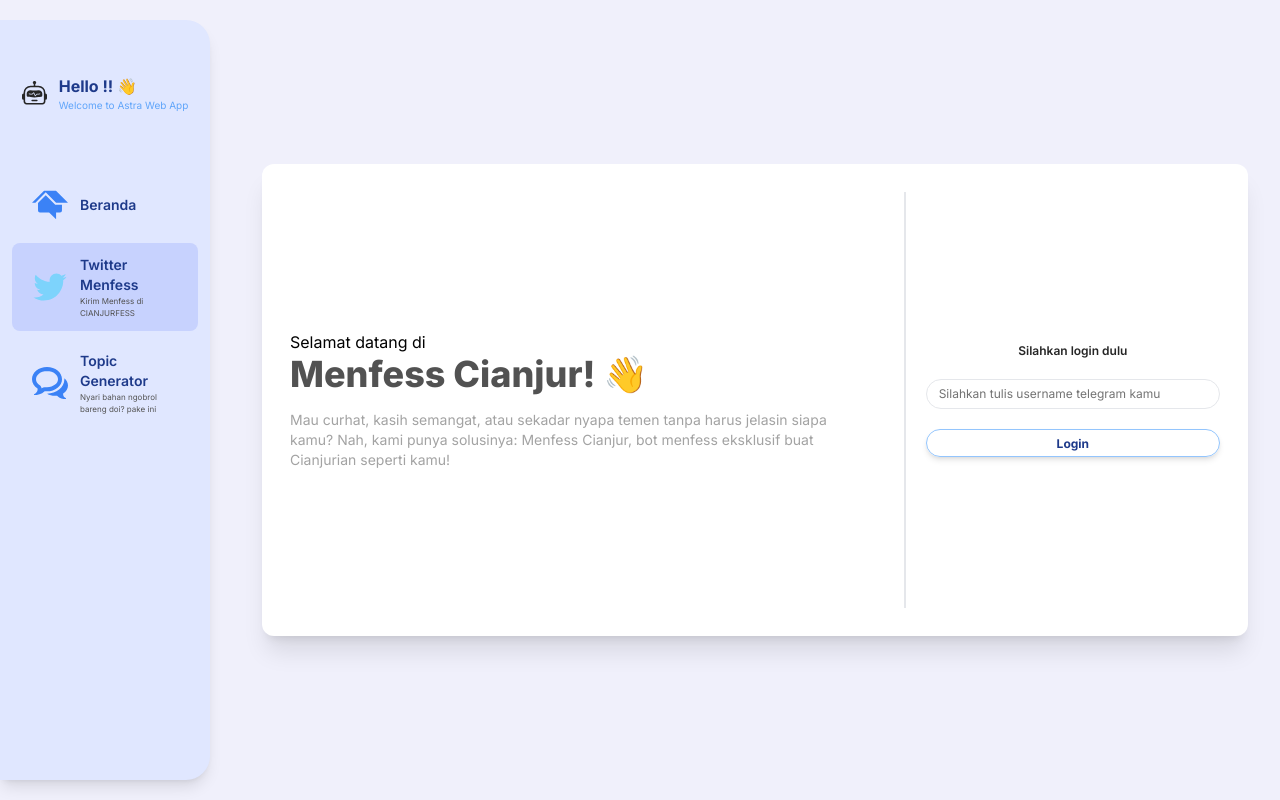
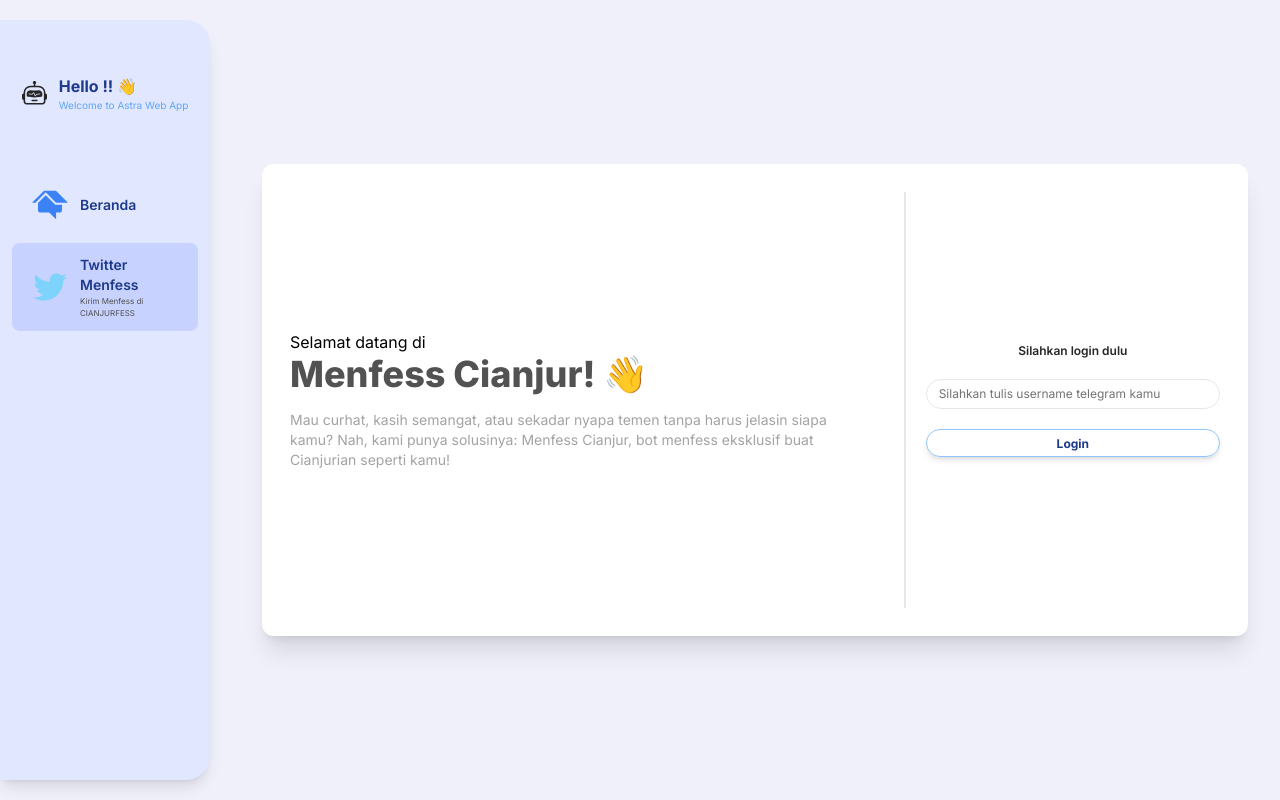
Before and after one commit to ihda06/astra-webapp, a Next.js app: page /twitter-menfess in a window 1280 px wide. Built offline with nearby package versions, Linux system fonts and the light colour scheme; no server answers.

Commit message:
disable topic generator feature

```diff
--- a/src/commons/constants/menu.tsx
+++ b/src/commons/constants/menu.tsx
@@ -15,10 +15,10 @@ export const menuList = [
     desc: "Kirim Menfess di CIANJURFESS",
     path: "/twitter-menfess"
   },
-  {
-    icon: <ImBubbles4 className=" text-blue-500" />,
-    title: "Topic Generator",
-    desc: "Nyari bahan ngobrol bareng doi? pake ini",
-    path: "/topic-generator"
-  },
+  // {
+  //   icon: <ImBubbles4 className=" text-blue-500" />,
+  //   title: "Topic Generator",
+  //   desc: "Nyari bahan ngobrol bareng doi? pake ini",
+  //   path: "/topic-generator"
+  // },
 ];
```
